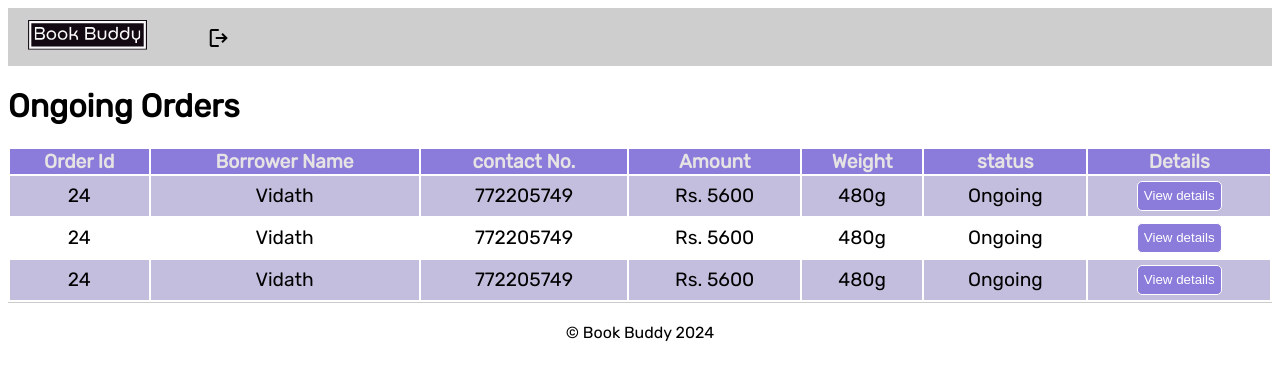
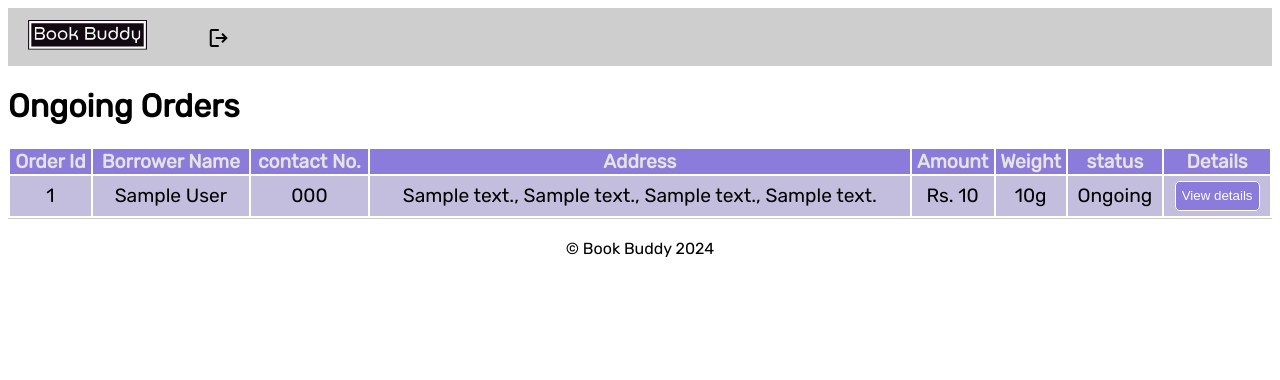
Before and after one commit to vidath-dhanushka/bookBuddy-Refined, a PHP site: the page made by app/views/courier/ongoingOrders.view.php in a window 1280 px wide. Shown: the top 380 px of the page. Run offline with PHP 8.4, Linux system fonts and the light colour scheme; tables that the repository leaves empty or names only in its code hold one stand-in row (values such as "Sample post"); the template is opened without the code that fills it: most values are stand-ins (such as "Sample title", 1, 10 or a date in 2020); data that the repository does not hold is empty; some libraries are stand-ins or nearby versions.

```diff
--- a/app/core/database.php
+++ b/app/core/database.php
@@ -203,9 +203,11 @@ class Database
         $query = "CREATE TABLE IF NOT EXISTS `order`
         (
             order_id       MEDIUMINT UNSIGNED AUTO_INCREMENT PRIMARY KEY,
-            lender            MEDIUMINT UNSIGNED NOT NULL REFERENCES user (user_id),
+            user            MEDIUMINT UNSIGNED NOT NULL REFERENCES user (user_id),
+            amount                    DECIMAL(9,2) NOT NULL,
             weight                    DECIMAL(9, 2) NOT NULL,
             charge                    DECIMAL(9, 2),
+            status          VARCHAR(64),
             courier                   SMALLINT UNSIGNED REFERENCES courier (courier_id),
             reg_time        DATETIME           NOT NULL DEFAULT CURRENT_TIMESTAMP,
             mod_time        DATETIME ON UPDATE CURRENT_TIMESTAMP
--- a/app/views/courier/ongoingOrders.view.php
+++ b/app/views/courier/ongoingOrders.view.php
@@ -7,38 +7,25 @@
             <th>Order Id</th>
             <th>Borrower Name</th>
             <th>contact No.</th>
+            <th>Address</th>
             <th>Amount</th>
             <th>Weight</th>
             <th>status</th>
             <th>Details</th>
         </tr>
-        <tr>
-            <td>24</td>
-            <td>Vidath</td>
-            <td>772205749</td>
-            <td>Rs. 5600</td>
-            <td>480g</td>
-            <td>Ongoing</td>
-            <td><button><a href="courier/singleOrder">View details</a></button></td>
-        </tr>
-        <tr>
-            <td>24</td>
-            <td>Vidath</td>
-            <td>772205749</td>
-            <td>Rs. 5600</td>
-            <td>480g</td>
-            <td>Ongoing</td>
-            <td><button><a href="courier/singleOrder">View details</a></button></td>
-        </tr>
-        <tr>
-            <td>24</td>
-            <td>Vidath</td>
-            <td>772205749</td>
-            <td>Rs. 5600</td>
-            <td>480g</td>
-            <td>Ongoing</td>
-            <td><button><a href="courier/singleOrder">View details</a></button></td>
-        </tr>
+
+        <?php foreach ($data as $order) : ?>
+            <tr>
+                <td><?= $order->order_id ?></td>
+                <td><?= $order->first_name ?> <?= $order->last_name ?></td>
+                <td><?= $order->phone ?></td>
+                <td><?= $order->address_line1 ?>, <?= $order->address_line2 ?>, <?= $order->address_city ?>, <?= $order->address_district ?> </td>
+                <td>Rs. <?= $order->amount ?></td>
+                <td><?= $order->weight ?>g</td>
+                <td>Ongoing</td>
+                <td><button><a href="<?= ROOT ?>/courier/singleOrder/<?= $order->order_id ?>">View details</a></button></td>
+            </tr>
+        <?php endforeach; ?>
 
     </table>
 </courierOngoing>
```
Also changed, not shown: app/controllers/Courier.php (+19 -4 lines), app/models/Order.model.php (+10 -0 lines), app/models/bookBorrow.model.php (+30 -0 lines), app/views/courier/singleOrder.view.php (+35 -1 lines).
